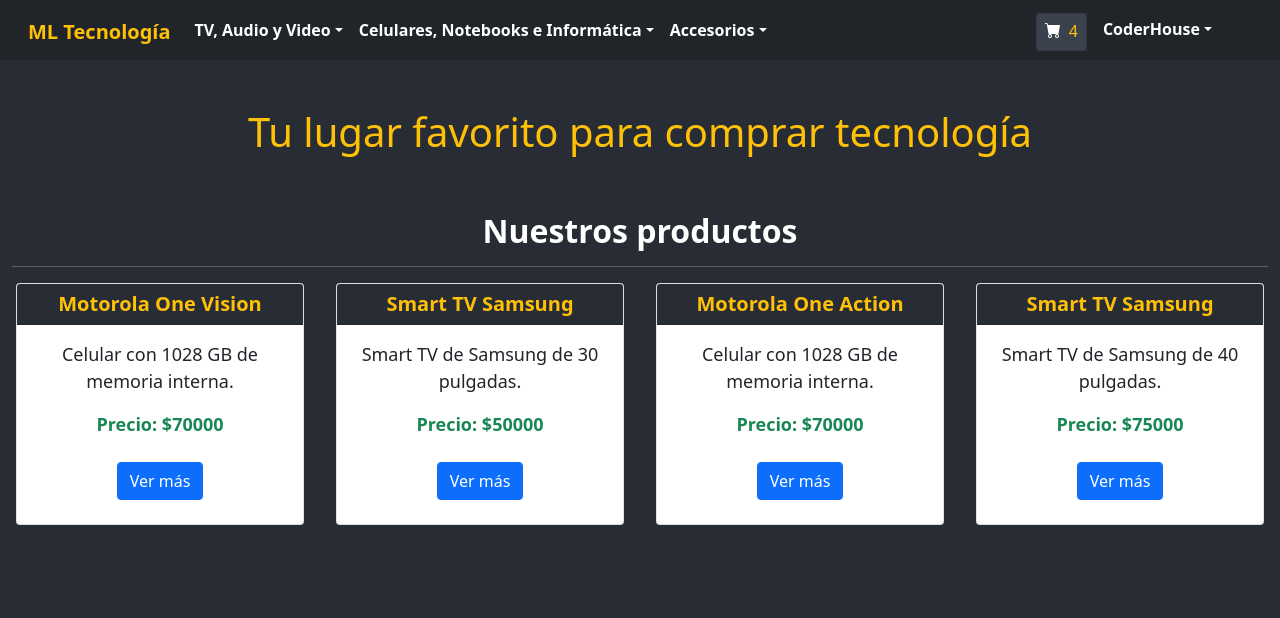
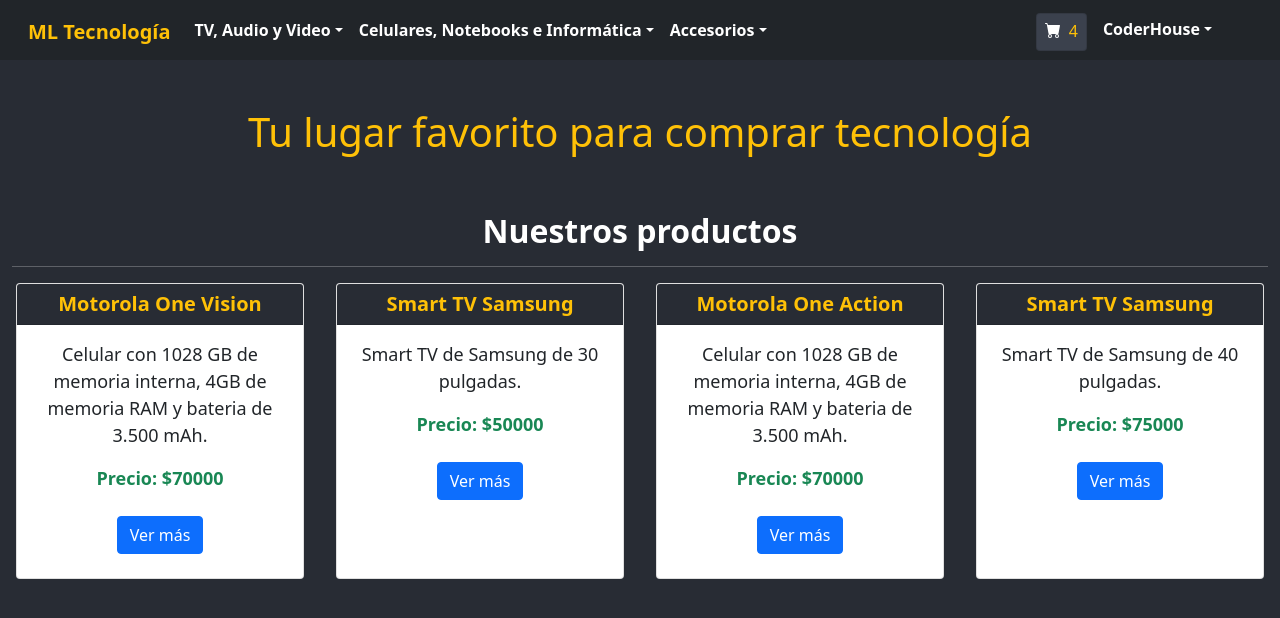
Before and after one commit to Macalui00/ml-tecnologia, a React (Create React App) app: page / in a window 1280 px wide. Shown: the top 618 px of the page. Built offline with nearby package versions, Linux system fonts and the light colour scheme.

Commit message:
agregados de imagenes y mejor descripcion

```diff
--- a/src/mock/productos.js
+++ b/src/mock/productos.js
@@ -2,10 +2,10 @@
     {
         id: 1,
         nombre: "Motorola One Vision",
-        desc: "Celular con 1028 GB de memoria interna.",
+        desc: "Celular con 1028 GB de memoria interna, 4GB de memoria RAM y bateria de 3.500 mAh.",
         precio: 70000,
         categoria: "celulares",
-        img: "https://placeholder.com/220"
+        img: "../img/MotorolaOneVision.jpg"
     },
     {
         id: 2,
@@ -18,10 +18,10 @@
     {
         id: 3,
         nombre: "Motorola One Action",
-        desc: "Celular con 1028 GB de memoria interna.",
+        desc: "Celular con 1028 GB de memoria interna, 4GB de memoria RAM y bateria de 3.500 mAh.",
         precio: 70000,
         categoria: "celulares",
-        img: "https://placeholder.com/220"
+        img: "../img/MotorolaOneAction.jpg"
     },
     {
         id: 4,
```
Also changed, not shown: src/img/MotorolaOneAction.jpg (added), src/img/MotorolaOneVision.jpg (added).
